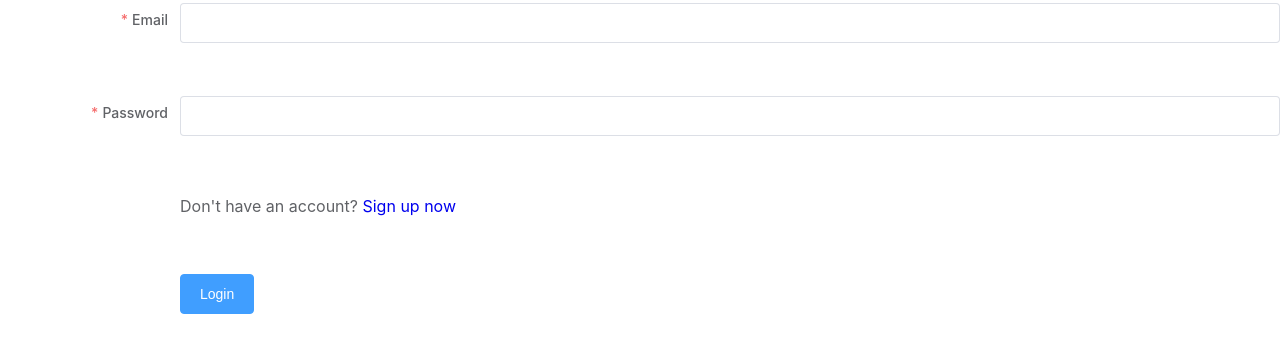
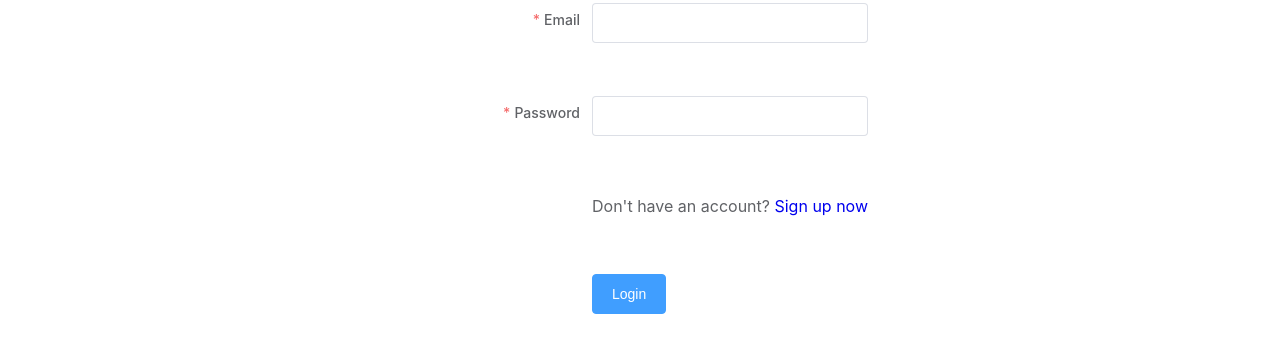
Before and after one commit to AlexGamer29/chat-app, a Vue app: page /auth/login in a window 1280 px wide. Shown: the top 352 px of the page. Built offline with nearby package versions, Linux system fonts and the light colour scheme; no server answers.

Commit message:
fix(account): container for login/sign-up

```diff
--- a/src/views/account/Layout.vue
+++ b/src/views/account/Layout.vue
@@ -10,7 +10,7 @@ if (authStore.user) {
 </script>
 
 <template>
-  <div class="container">
+  <div class="container" style="display: flex; justify-content: center">
     <router-view />
   </div>
 </template>
```
